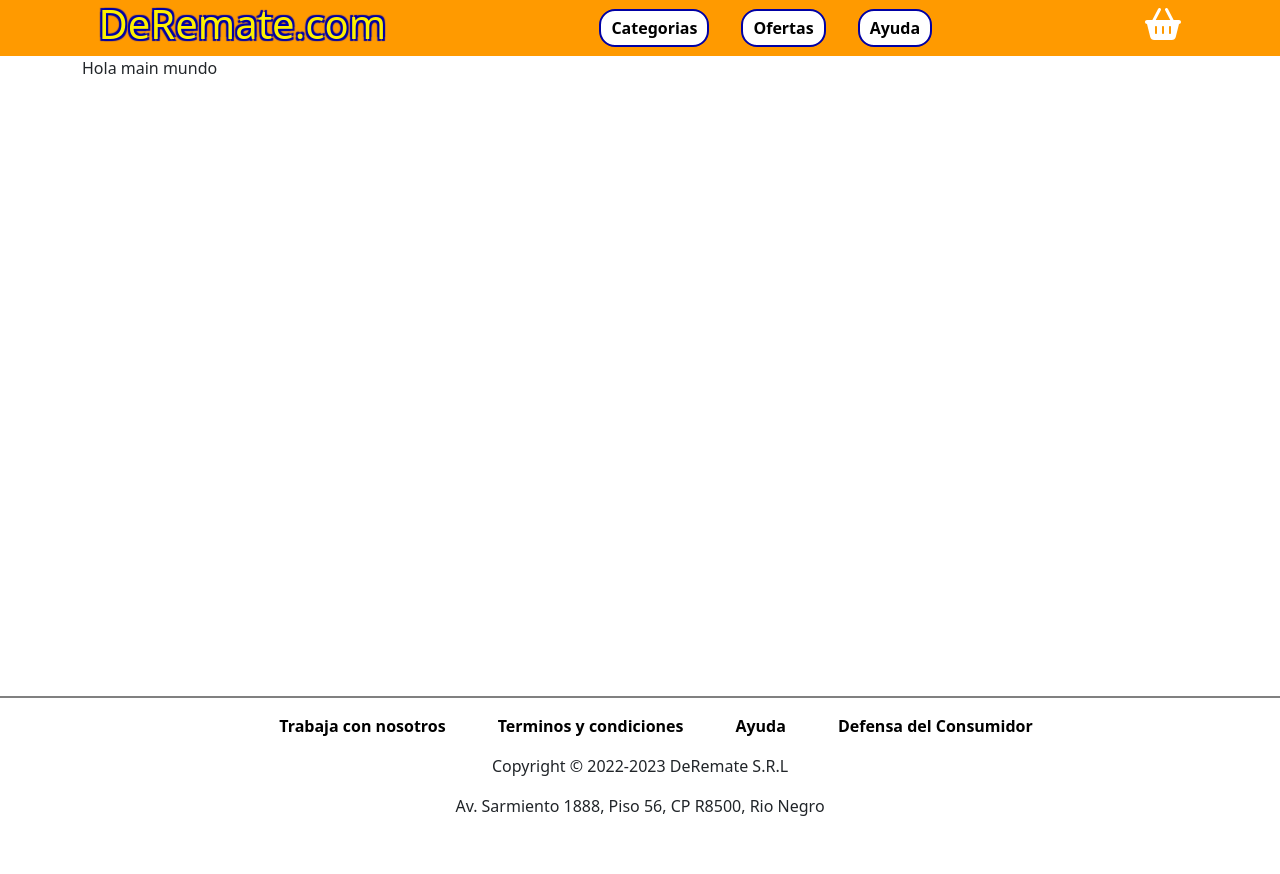
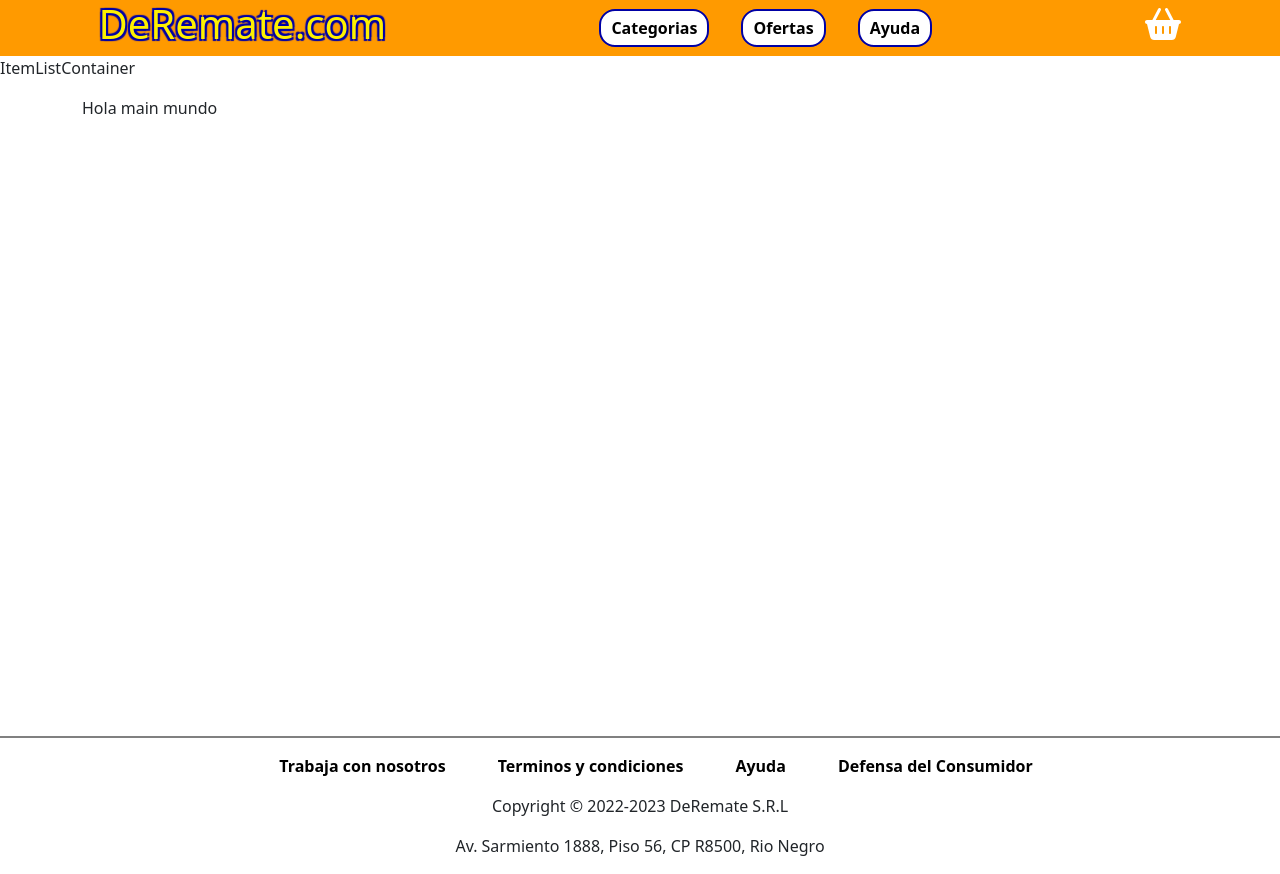
Before and after one commit to CainFront/Desafios-ReactJS, a React (Create React App) app: page / in a window 1280 px wide. Before the commit the page ends 834 px from the top, so only its background shows below. Built offline with nearby package versions, Linux system fonts and the light colour scheme.

Commit message:
desafio N°4

```diff
--- a/src/App.js
+++ b/src/App.js
@@ -1,11 +1,13 @@
 import NavBar from "./components/NavBar";
 import Main from "./components/Main";
 import Footer from "./components/Footer";
+import ItemListContainer from "./components/ItemListContainer";
 
 function App() {
   return (
     <>
       <NavBar />
+      <ItemListContainer />
       <Main />
       <Footer />
     </>
--- a/src/components/CartWidget.js
+++ b/src/components/CartWidget.js
@@ -3,9 +3,9 @@ import { faBasketShopping } from "@fortawesome/free-solid-svg-icons";
 
 const CartWidget = () => {
   return (
-    <div className="iconoCarrito">
+    <a href="#" className="iconoCarrito">
       <FontAwesomeIcon icon={faBasketShopping} />
-    </div>
+    </a>
   );
 };
 
--- /dev/null
+++ b/src/components/ItemListContainer.js
@@ -0,0 +1,5 @@
+const ItemListContainer = (greetings) => {
+  return <p>ItemListContainer</p>;
+};
+
+export default ItemListContainer;
```
